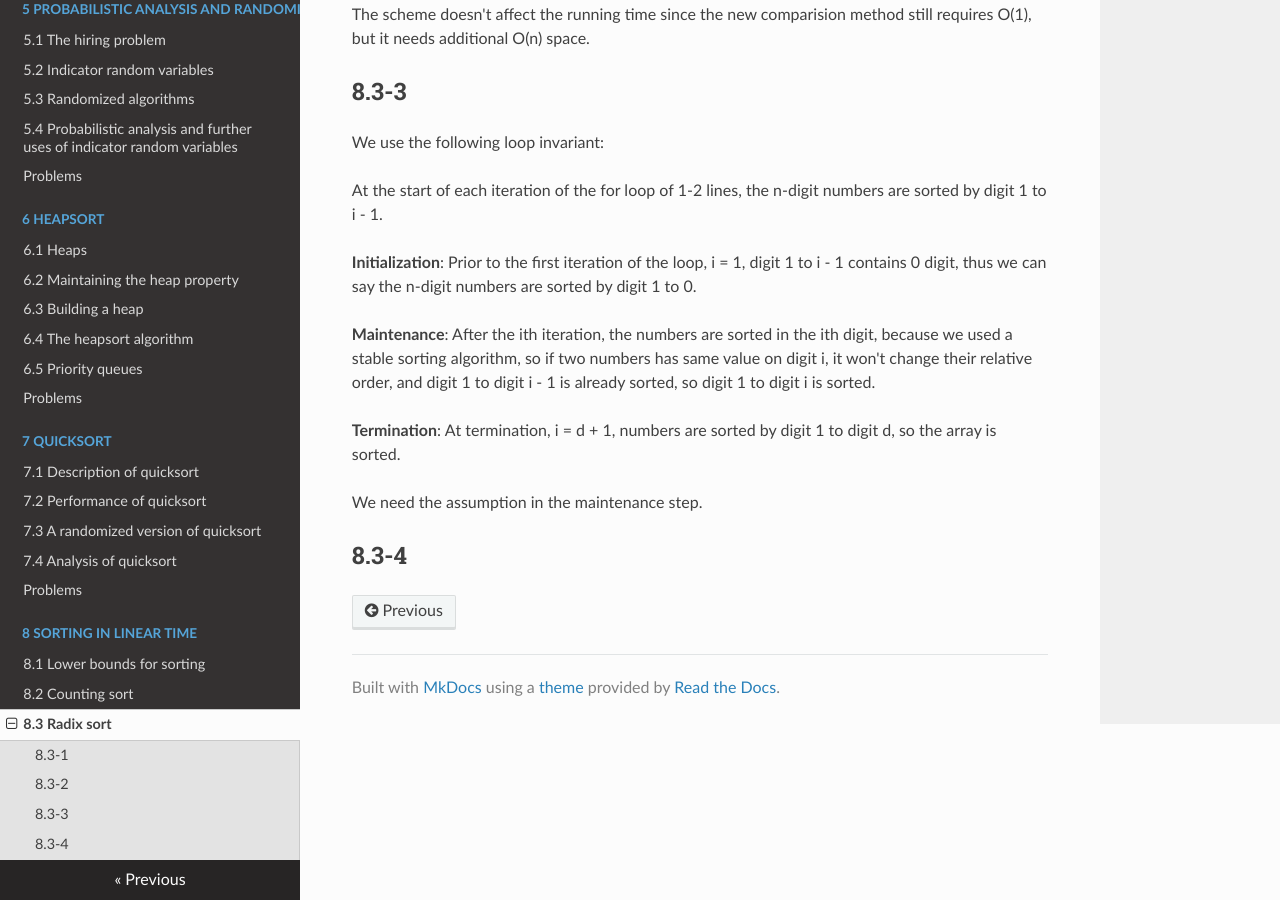
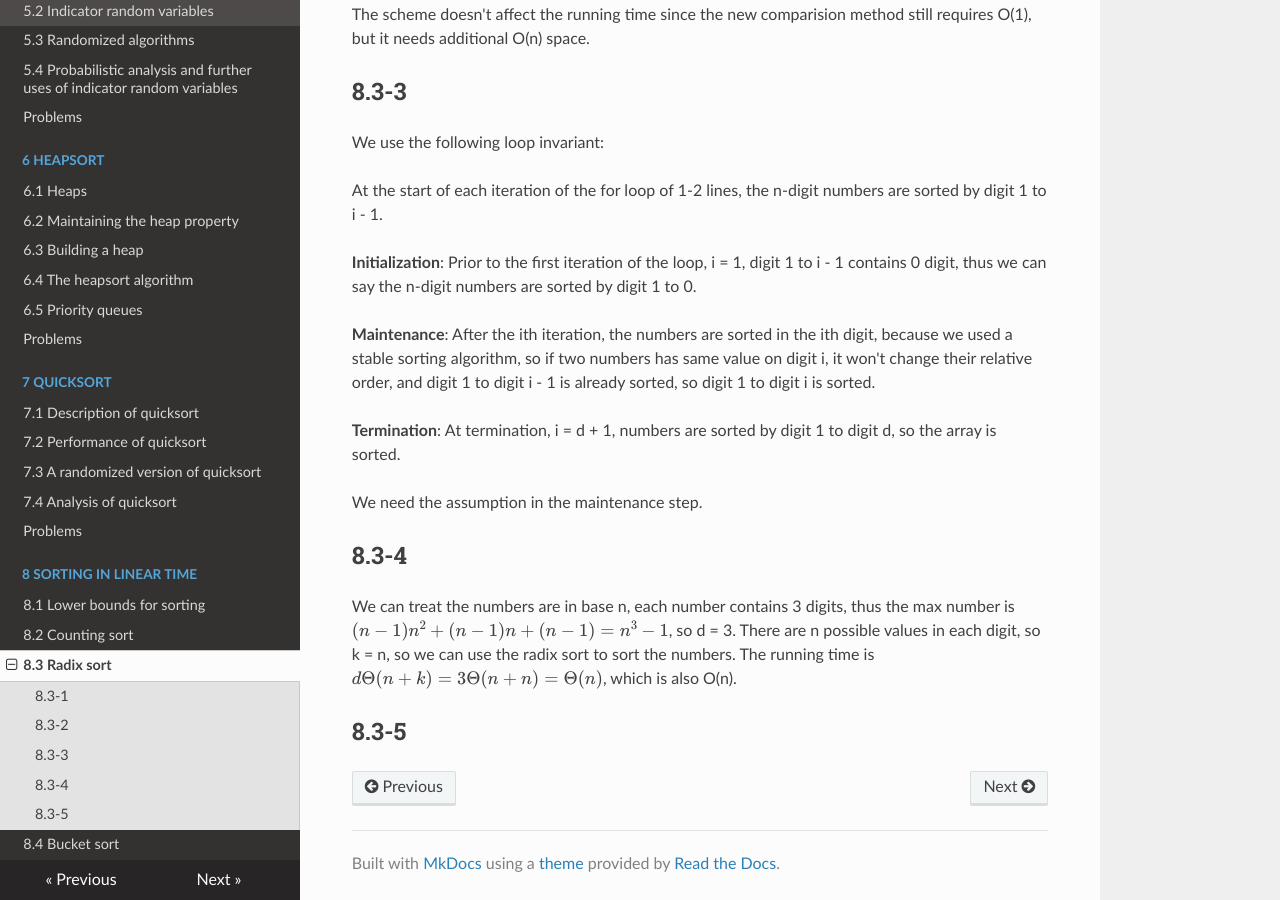
Before and after one commit to Frederick-S/Introduction-to-Algorithms-Notes, an MkDocs documentation site: the page built from docs/8-Sorting-in-Linear-Time/8.3-Radix-sort.md, in a window 1280 px wide and 900 px high, scrolled down 1033 px. Built offline with MkDocs 1.6.1, drawn with Linux system fonts in a browser that asks for light colours; nearby versions of some CDN libraries; formulas are drawn with MathJax 3; old or Windows-style settings are respelled for this version of MkDocs.

Commit message:
Add 8.3-4

```diff
--- a/docs/8-Sorting-in-Linear-Time/8.3-Radix-sort.md
+++ b/docs/8-Sorting-in-Linear-Time/8.3-Radix-sort.md
@@ -40,3 +40,6 @@ At the start of each iteration of the for loop of 1-2 lines, the n-digit numbers
 We need the assumption in the maintenance step.
 
 ## 8.3-4
+We can treat the numbers are in base n, each number contains 3 digits, thus the max number is $(n - 1)n^2 + (n - 1)n + (n - 1) = n^3 - 1$, so d = 3. There are n possible values in each digit, so k = n, so we can use the radix sort to sort the numbers. The running time is $d\Theta(n + k) = 3\Theta(n + n) = \Theta(n)$, which is also O(n).
+
+## 8.3-5
--- a/mkdocs.yml
+++ b/mkdocs.yml
@@ -43,3 +43,4 @@ pages:
     - '8.1 Lower bounds for sorting': '8-Sorting-in-Linear-Time/8.1-Lower-bounds-for-sorting.md'
     - '8.2 Counting sort': '8-Sorting-in-Linear-Time/8.2-Counting-sort.md'
     - '8.3 Radix sort': '8-Sorting-in-Linear-Time/8.3-Radix-sort.md'
+    - '8.4 Bucket sort': '8-Sorting-in-Linear-Time/8.4-Bucket-sort.md'
```
Also changed, not shown: docs/8-Sorting-in-Linear-Time/8.4-Bucket-sort.md (added, +2 -0 lines).
